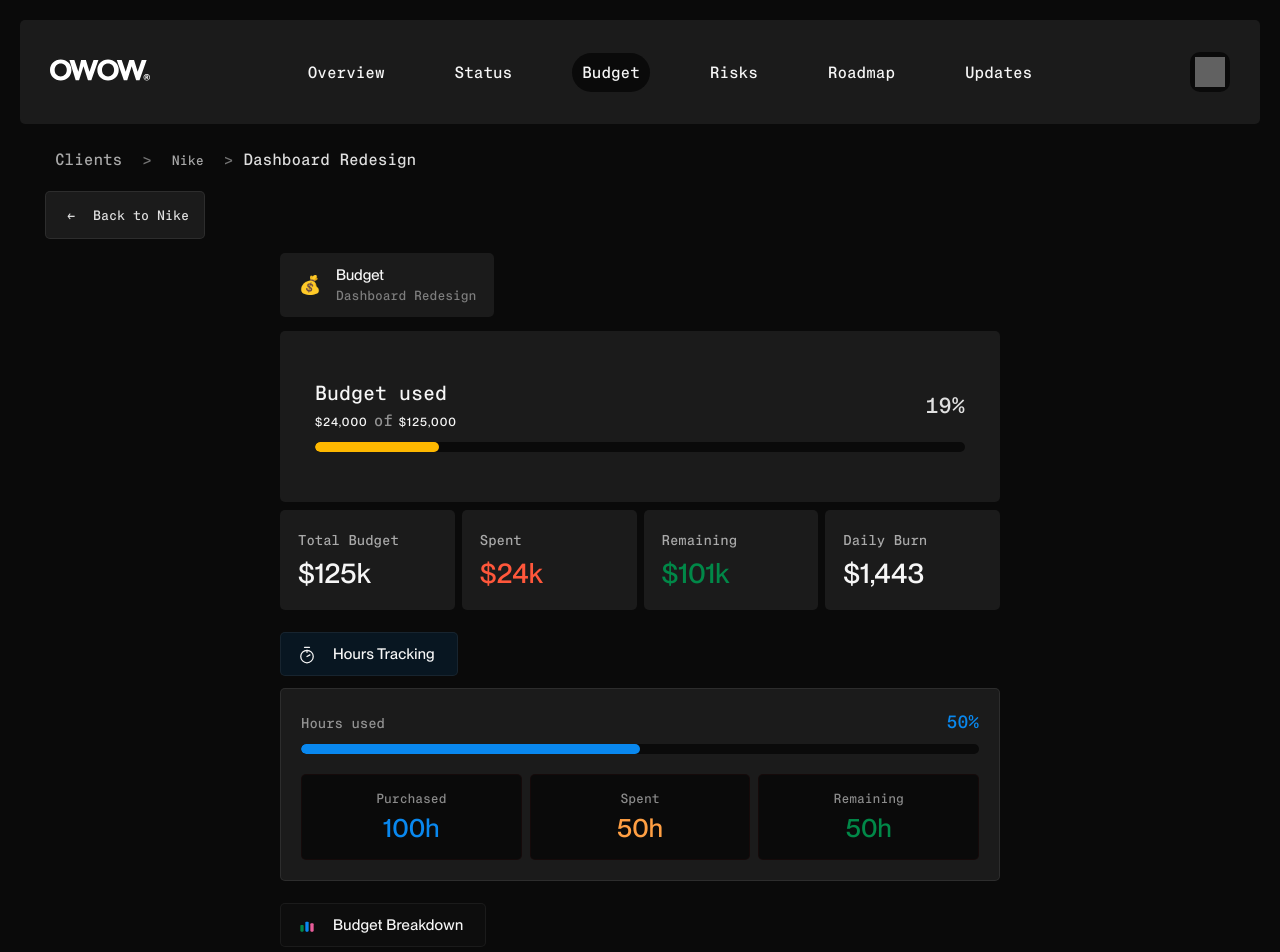
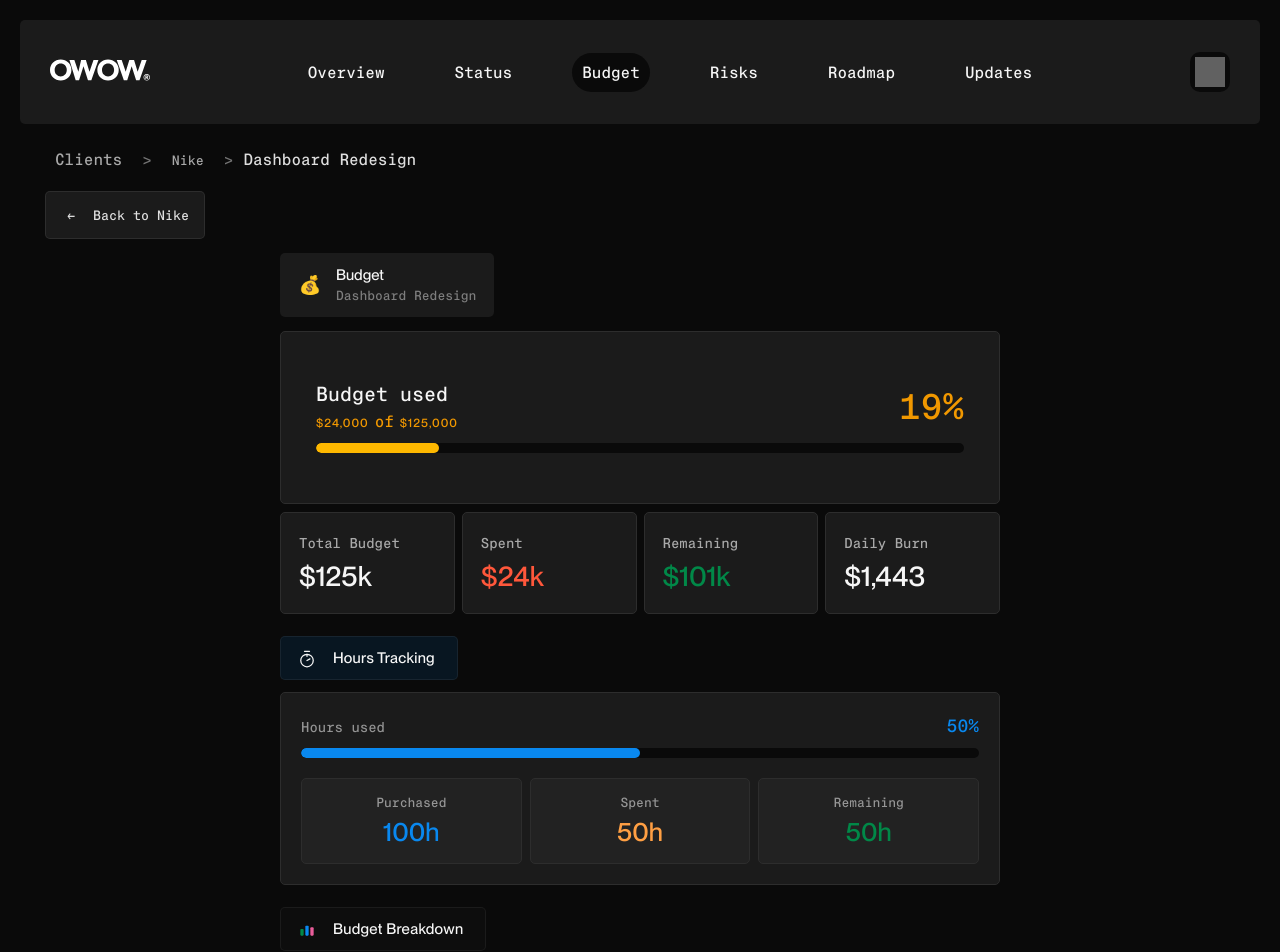
Before and after one commit to skarolinax/owow_dashboard, a React (Vite) app: page /budget in a window 1280 px wide. Shown: the top 952 px of the page. Built offline with nearby package versions, Linux system fonts and the light colour scheme; grey boxes are pictures that could not be loaded.

Commit message:
Fixed css and fixed lightmode

```diff
--- a/src/styles/budgetstyles.css
+++ b/src/styles/budgetstyles.css
@@ -128,6 +128,7 @@
 .budget-card {
   margin-top: 14px;
   background-color: var(--accent-card);
+  border: 1px solid #2d2d2d;
   border-radius: 5px;
   padding: 50px 35px;
   width: 100%;
@@ -151,6 +152,7 @@
   display: flex;
   align-items: baseline;
   gap: 6px;
+  color: #f19800;
 }
 
 .budget-card__amt {
@@ -161,13 +163,12 @@
 
 .budget-card__of {
   font-family: MontrealMono;
-  opacity: 0.55;
 }
 
 .budget-card__percent {
   font-family: MontrealMono;
-  font-size: 22px;
-  opacity: 0.9;
+  font-size: 36px;
+  color: #f19800;
 }
 
 .budget-card__track {
@@ -196,6 +197,7 @@
 .budget-module {
   flex: 1;
   background-color: var(--accent-card);
+  border: 1px solid #2d2d2d;
   border-radius: 5px;
   padding: 22px 18px;
   display: flex;
@@ -249,8 +251,9 @@
 }
 
 :root[data-theme="light"] .hours-tracking__pill {
-  background-color: #1b1b1b;
-  color: #f6f6f6;
+  background-color: rgba(9, 136, 239, 0.12);
+  color: var(--color-text-primary);
+  border-color: rgba(9, 136, 239, 0.22);
 }
 
 .hours-tracking__pill-icon {
@@ -271,13 +274,14 @@
 .hours-tracking__card {
   background-color: var(--accent-card);
   border-radius: 5px;
-  border: 1px solid rgba(255, 255, 255, 0.08);
+  border: 1px solid #2d2d2d;
   padding: 22px 20px 20px;
   width: 100%;
 }
 
 :root[data-theme="light"] .hours-tracking__card {
-  border-color: rgba(0, 0, 0, 0.08);
+  background-color: var(--accent-card);
+  border-color: #2d2d2d;
 }
 
 .hours-tracking__head {
@@ -326,9 +330,9 @@
 .hours-metric {
   flex: 1;
   min-width: 0;
-  background-color: var(--bg-main);
+  background-color: #222222;
   border-radius: 5px;
-  border: 1px solid rgba(199, 30, 30, 0.06);
+  border: 1px solid #2d2d2d;
   padding: 16px 14px;
   display: flex;
   flex-direction: column;
@@ -338,8 +342,8 @@
 }
 
 :root[data-theme="light"] .hours-metric {
-  background-color: rgba(0, 0, 0, 0.04);
-  border-color: rgba(0, 0, 0, 0.06);
+  background-color: var(--accent-card);
+  border-color: #2d2d2d;
 }
 
 .hours-metric__label {
@@ -386,8 +390,9 @@
 }
 
 :root[data-theme="light"] .budget-breakdown__pill {
-  background-color: #1b1b1b;
-  color: #f6f6f6;
+  background-color: var(--accent-card);
+  color: var(--color-text-primary);
+  border-color: rgba(0, 0, 0, 0.12);
 }
 
 .budget-breakdown__pill-icon {
@@ -407,13 +412,13 @@
 .budget-breakdown__card {
   background-color: var(--accent-card);
   border-radius: 5px;
-  border: 1px solid rgba(255, 255, 255, 0.08);
+  border: 1px solid #2d2d2d;
   padding: 20px 18px;
   width: 100%;
 }
 
 :root[data-theme="light"] .budget-breakdown__card {
-  border-color: rgba(0, 0, 0, 0.08);
+  border-color: #2d2d2d;
 }
 
 .budget-breakdown__row + .budget-breakdown__row {
```
